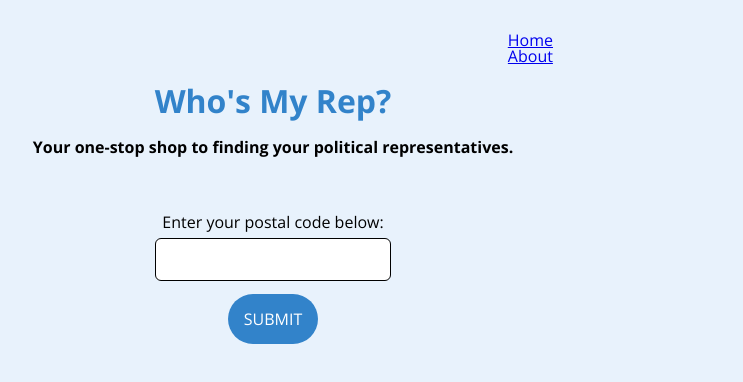
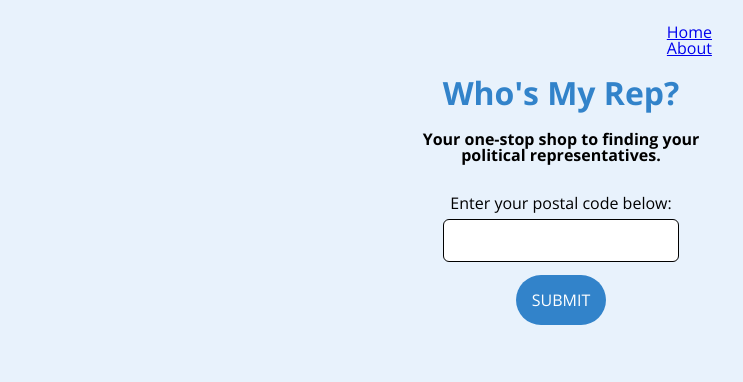
Before and after one commit to mo-mar/whos-my-rep-v2, a React (Create React App) app: page / in a window 1280 px wide. Shown: the top 382 px of the page, without its empty margins (79-822 px from the left). Built offline with nearby package versions, Linux system fonts and the light colour scheme; no server answers.

Commit message:
more styling

```diff
--- a/src/components/Layout/Layout.js
+++ b/src/components/Layout/Layout.js
@@ -17,8 +17,10 @@ const StyledLayout = styled.div`
   }
   @media (min-width: 800px) {
     max-width: 1200px;
-    grid-template-columns: 0.8fr 0.8fr;
+    grid-template-columns: ${props =>
+      props.didLoadRepresentatives ? '0.8fr 0.8fr' : '1fr'};
     grid-column-gap: 1rem;
+    transition: all 0.5s ease-in;
     grid-template-rows: minmax(auto, 150px) 1fr;
     padding: 2rem;
     Header {
@@ -30,8 +32,17 @@ const StyledLayout = styled.div`
 `
 
 export default function Layout({ children }) {
+  const didLoadRepresentatives = children => {
+    return children.some(child =>
+      child?.type?.name?.includes('RepresentativesContainer')
+    )
+  }
+
   return (
-    <StyledLayout data-testid="layout-container">
+    <StyledLayout
+      didLoadRepresentatives={didLoadRepresentatives(children)}
+      data-testid="layout-container"
+    >
       <Header />
       {children}
     </StyledLayout>
--- a/src/components/RepresentativeList/RepresentativeList.js
+++ b/src/components/RepresentativeList/RepresentativeList.js
@@ -3,7 +3,7 @@ import styled from 'styled-components'
 import { v4 as uuidv4 } from 'uuid'
 
 const Container = styled.div`
-  width: 100%;
+  width: 80%;
   height: 90vh;
   max-height: 600px;
   overflow-y: auto;
```
